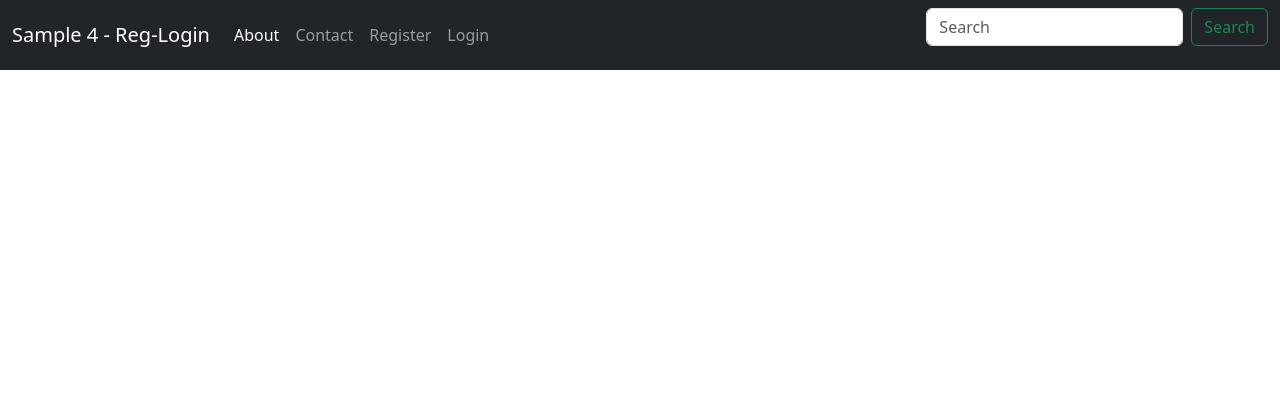
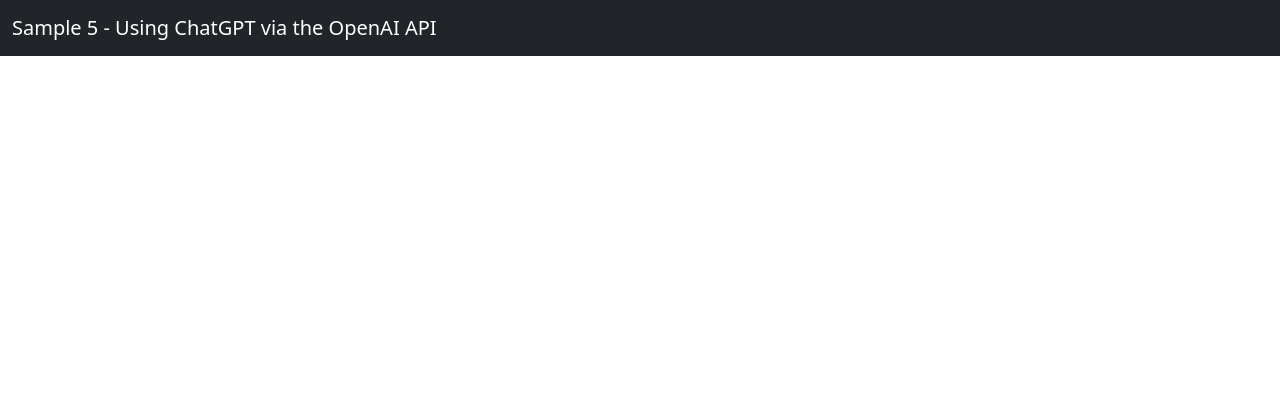
Before and after one commit to TheEntreveloper/clfw-samples, a PHP site: page /lookandfeel/html/parts/header.php in a window 1280 px wide. Shown: the top 420 px of the page. Run offline with PHP 8.4, Linux system fonts and the light colour scheme; some libraries are stand-ins or nearby versions.

Commit message:
trivial update of the header

```diff
--- a/s5-openai-api/lookandfeel/html/parts/header.php
+++ b/s5-openai-api/lookandfeel/html/parts/header.php
@@ -99,32 +99,10 @@
 
 <nav class="navbar navbar-expand-md navbar-dark fixed-top bg-dark">
     <div class="container-fluid">
-        <a class="navbar-brand" href="index.php">Sample 4 - Reg-Login</a>
+        <a class="navbar-brand" href="index.php">Sample 5 - Using ChatGPT via the OpenAI API</a>
         <button class="navbar-toggler" type="button" data-bs-toggle="collapse" data-bs-target="#navbarCollapse" aria-controls="navbarCollapse" aria-expanded="false" aria-label="Toggle navigation">
             <span class="navbar-toggler-icon"></span>
         </button>
-        <div class="collapse navbar-collapse" id="navbarCollapse">
-            <ul class="navbar-nav me-auto mb-2 mb-md-0">
-                <li class="nav-item">
-                    <a class="nav-link active" aria-current="page" href="?clkey=about">About</a>
-                </li>
-                <li class="nav-item">
-                    <a class="nav-link" href="?clkey=contact">Contact</a>
-                </li>
-                <li class="nav-item">
-                    <a class="nav-link" href="?clkey=register">Register</a>
-                </li>
-                <li class="nav-item">
-                    <a class="nav-link" href="?clkey=login">Login</a>
-                </li>
-            </ul>
-            <form class="d-flex" role="search" method="post">
-                <input class="form-control me-2" name="keywords" type="search" placeholder="Search" aria-label="Search">
-                <button class="btn btn-outline-success" type="submit">Search</button>
-                <input type="hidden" name="<?php echo CSRF_KEY; ?>" value="<?php echo $csrf ?? ''; ?>" />
-                <input type="hidden" name="clkey" value="search">
-            </form>
-        </div>
     </div>
 </nav>
 
```
